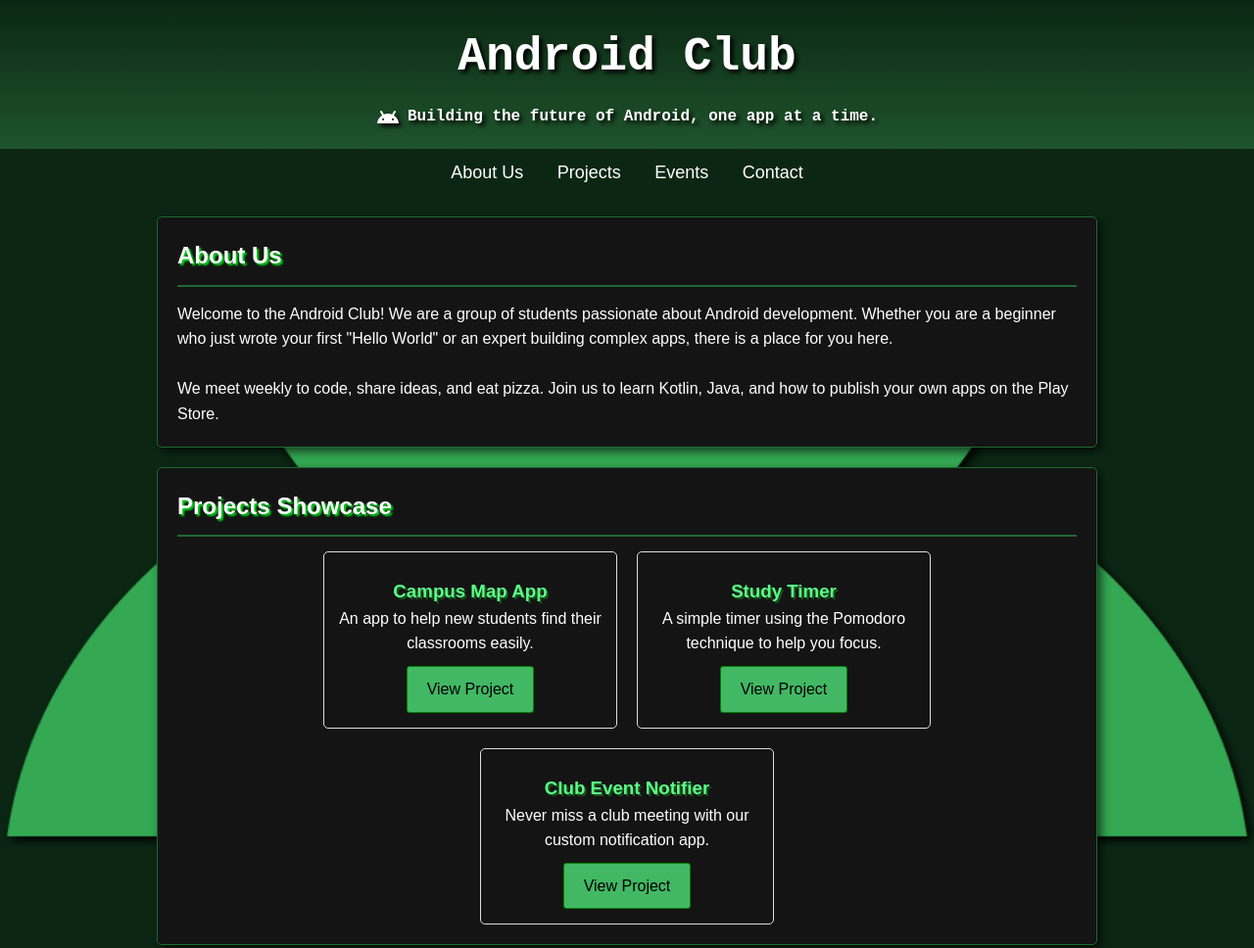
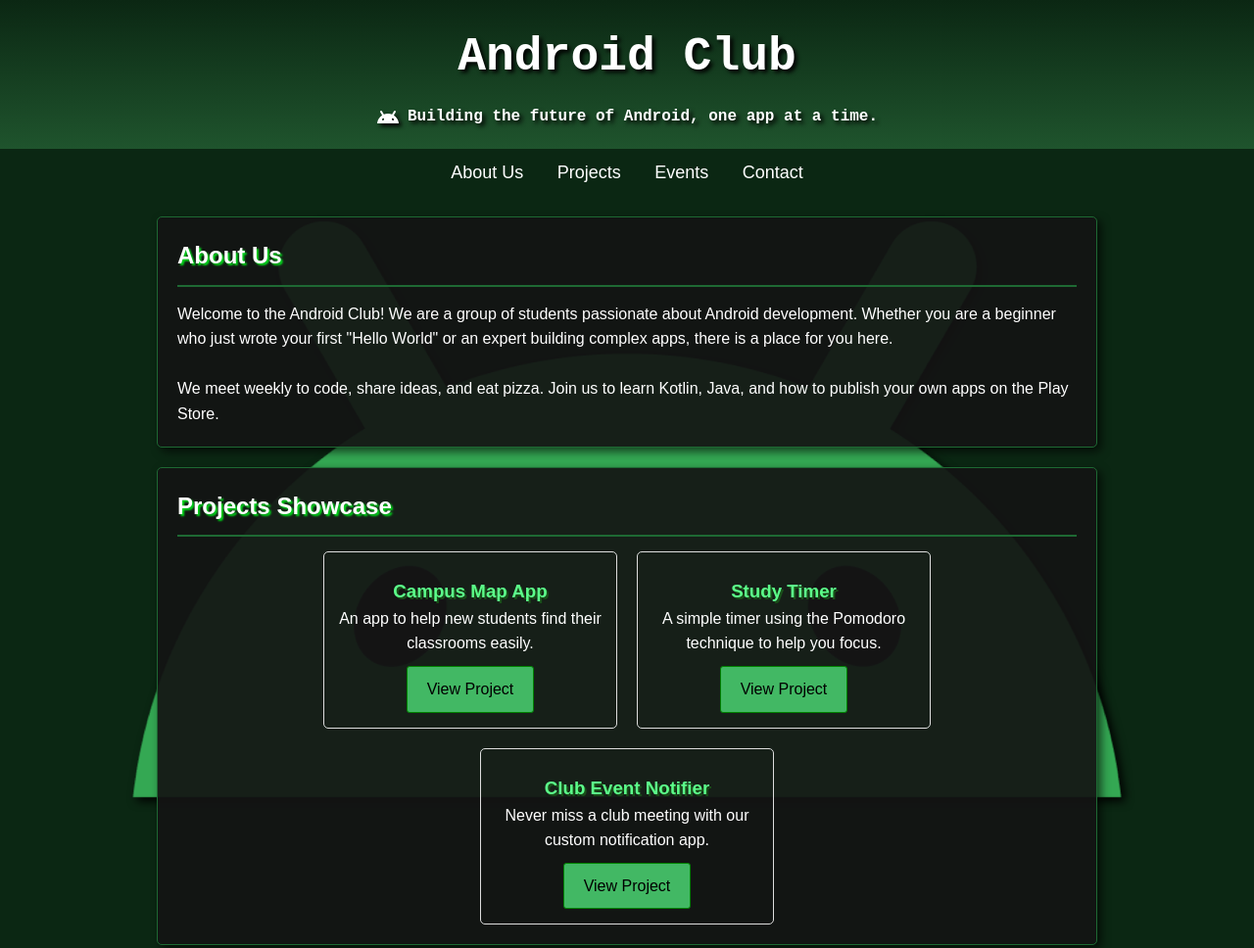
Before and after one commit to Person-0/club-website, a plain HTML site: page index.html in a window 1280 px wide. Shown: the top 968 px of the page at 98% size. Drawn offline with nearby package versions, Linux system fonts and the light colour scheme.

Commit message:
even better

```diff
--- a/assets/index.css
+++ b/assets/index.css
@@ -71,7 +71,7 @@
 }
 
 section {
-    background: #141414;
+    background: #141414eb;
     margin-bottom: 20px;
     padding: 20px;
     border-radius: 5px;
@@ -167,13 +167,16 @@
 }
 
 #bg>img {
-    width: 100%;
-    height: auto;
-    min-height: 75vh;
-    max-height: 100vh;
-    transform: translateY(20vh);
+    width: auto;
+    min-width: 75vw;
+    max-width: 100vw;
+    height: 100vh;
+    transform: translateY(15vh);
     position: fixed;
+    left: 0;
+    right: 0;
     bottom: 0;
+    margin: auto;
     user-select: none;
     filter: drop-shadow(4px 4px 5px black);
     -webkit-user-drag: none;
```
